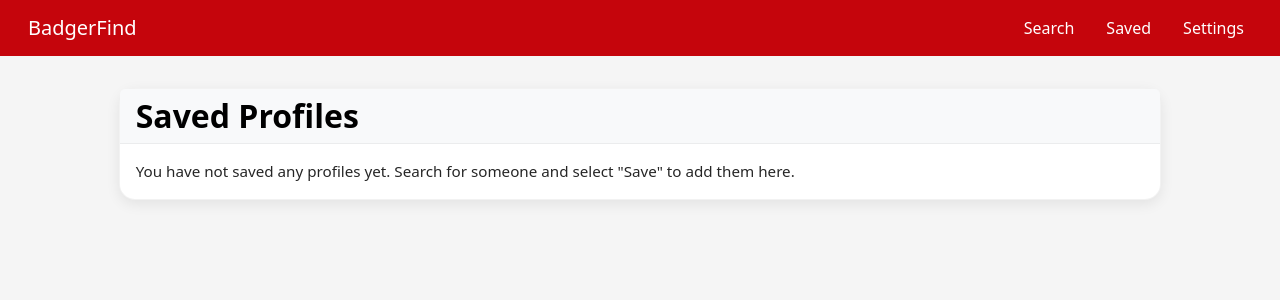
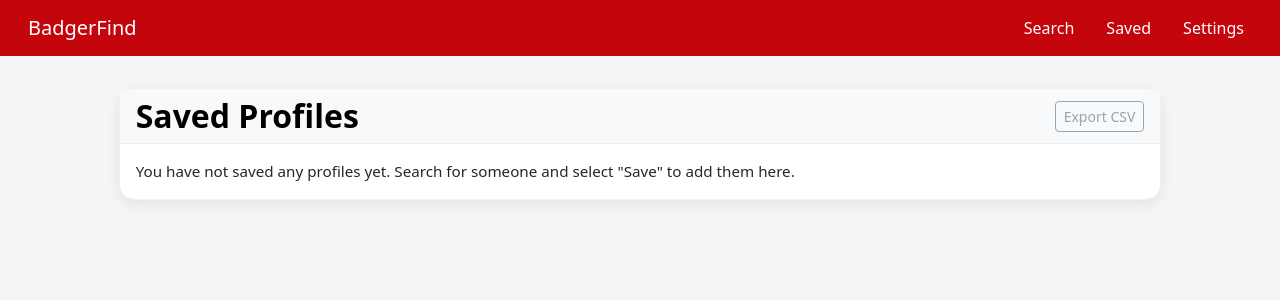
Before and after one commit to CS571-F25/p26, a React (Vite) app: page /#/saved in a window 1280 px wide. Shown: the top 300 px of the page. Built offline with nearby package versions, Linux system fonts and the light colour scheme.

Commit message:
added export feature to saved contacts

```diff
--- a/src/pages/SavedProfilesPage.jsx
+++ b/src/pages/SavedProfilesPage.jsx
@@ -1,4 +1,4 @@
-import { Card, Container, Row, Col } from "react-bootstrap";
+import { Card, Container, Row, Col, Button } from "react-bootstrap";
 import { useNavigate } from "react-router";
 import PersonList from "../components/PersonList";
 
@@ -16,6 +16,79 @@ function SavedProfilesPage(props) {
 
   function handleSelectPerson(person) {
     navigate(`/contact/${encodeURIComponent(person.id)}`, { state: { person } });
+  }
+
+  function escapeCsvValue(value) {
+    if (value == null) {
+      return "";
+    }
+
+    // Join arrays into a single string
+    if (Array.isArray(value)) {
+      value = value.join("; ");
+    }
+
+    const str = String(value);
+
+    // If value contains comma, quote, or newline, wrap in quotes and escape quotes
+    if (/[",\n]/.test(str)) {
+      return `"${str.replace(/"/g, '""')}"`;
+    }
+    return str;
+  }
+
+  function handleExportCsv() {
+    if (props.people.length === 0) {
+      return;
+    }
+
+    const columns = [
+      { header: "ID", key: "id" },
+      { header: "First Name", key: "firstName" },
+      { header: "Last Name", key: "lastName" },
+      { header: "Display Name", key: "displayName" },
+      { header: "Email", key: "email" },
+      { header: "All Emails", key: "allEmails" },
+      { header: "Phone", key: "phone" },
+      { header: "All Phones", key: "allPhones" },
+      { header: "Title", key: "title" },
+      { header: "All Titles", key: "allTitles" },
+      { header: "Department", key: "department" },
+      { header: "All Departments", key: "allDepartments" },
+      { header: "Division", key: "division" },
+      { header: "All Divisions", key: "allDivisions" },
+      { header: "Office", key: "office" },
+      { header: "Street", key: "street" },
+      { header: "Postal Address", key: "postalAddress" },
+      { header: "Postal Code", key: "postalCode" },
+      { header: "City", key: "city" },
+      { header: "State", key: "state" },
+    ];
+
+    const headerLine = columns
+      .map(col => escapeCsvValue(col.header))
+      .join(",");
+
+    const dataLines = props.people.map(person =>
+      columns
+        .map(col => escapeCsvValue(person[col.key]))
+        .join(",")
+    );
+
+    const csvContent = [headerLine, ...dataLines].join("\r\n");
+
+    const blob = new Blob([csvContent], {
+      type: "text/csv;charset=utf-8;",
+    });
+
+    const url = URL.createObjectURL(blob);
+    const link = document.createElement("a");
+    link.href = url;
+    link.setAttribute("download", "saved_profiles.csv");
+    document.body.appendChild(link);
+    link.click();
+    document.body.removeChild(link);
+    URL.revokeObjectURL(url);
   }
 
   const pageBackground = props.darkMode ? "#050505" : "#F5F5F5";
@@ -57,7 +130,18 @@ function SavedProfilesPage(props) {
                   fontWeight: 600,
                 }}
               >
-                Saved Profiles
+                <div className="d-flex justify-content-between align-items-center">
+                  <span>Saved Profiles</span>
+                  <Button
+                    variant="outline-secondary"
+                    size="sm"
+                    onClick={handleExportCsv}
+                    disabled={noPeople}
+                    aria-label="Export saved profiles to CSV"
+                  >
+                    Export CSV
+                  </Button>
+                </div>
               </Card.Header>
               <Card.Body>
                 {noPeople ? (
```
